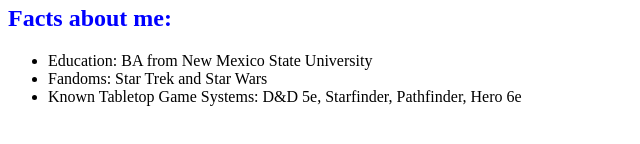
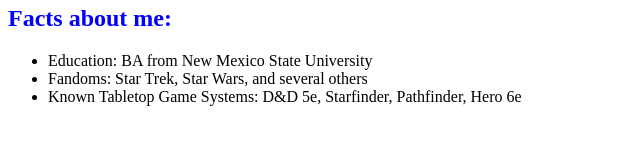
Before and after one commit to MrAGillikin/about-alistair, a plain HTML site: page index.html in a window 1280 px wide. Shown: the part 336-480 px from the top of the page, 0-640 px from the left. Drawn offline with Linux system fonts and the light colour scheme.

Commit message:
Minor text changes

```diff
--- a/index.html
+++ b/index.html
@@ -17,7 +17,7 @@
 		<h2>Facts about me:</h2>
 		<ul>
 			<li>Education: BA from New Mexico State University</li>
-			<li>Fandoms: Star Trek and Star Wars</li>
+			<li>Fandoms: Star Trek, Star Wars, and several others</li>
 			<li>Known Tabletop Game Systems: D&D 5e, Starfinder, Pathfinder, Hero 6e</li>
 		</ul>
 
```
